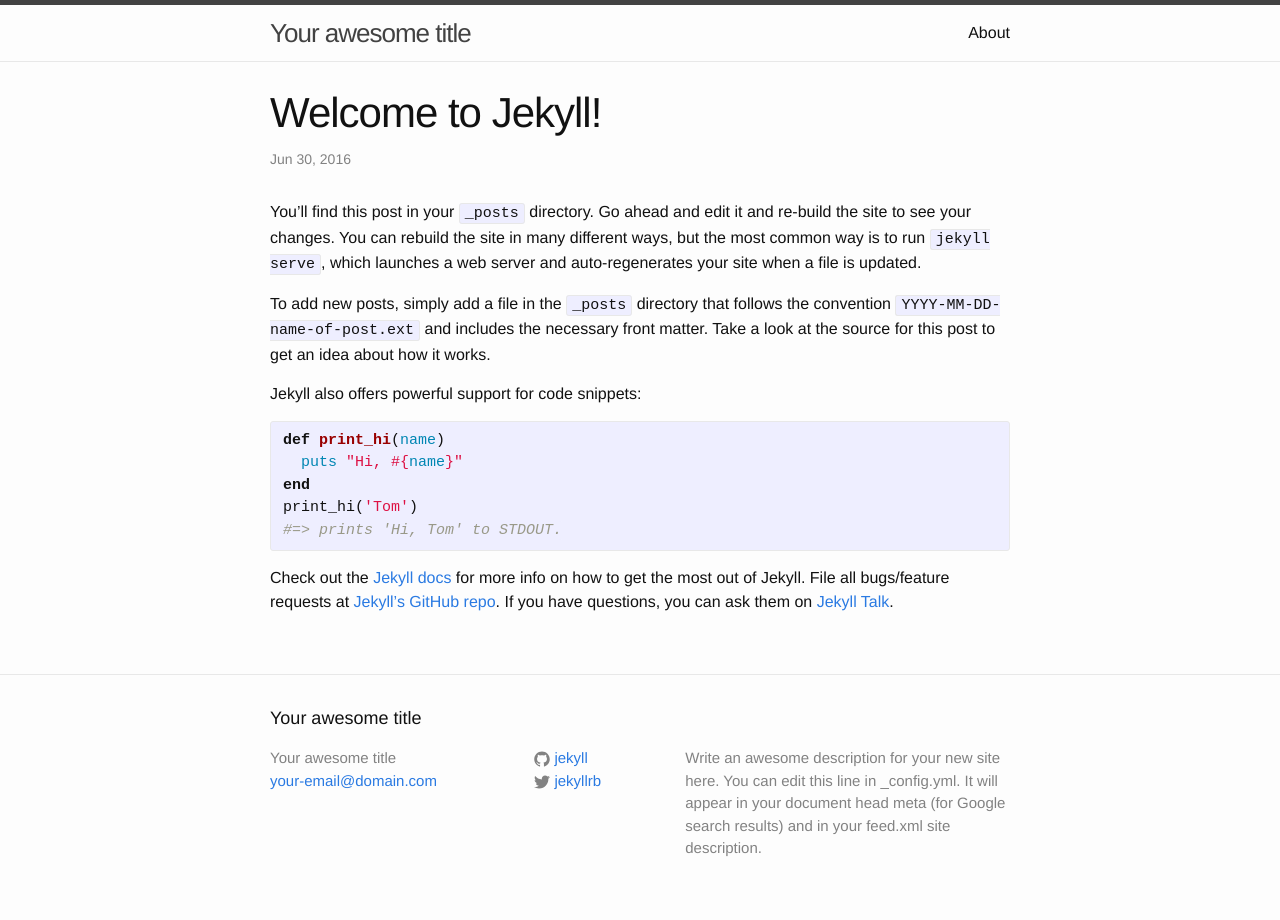
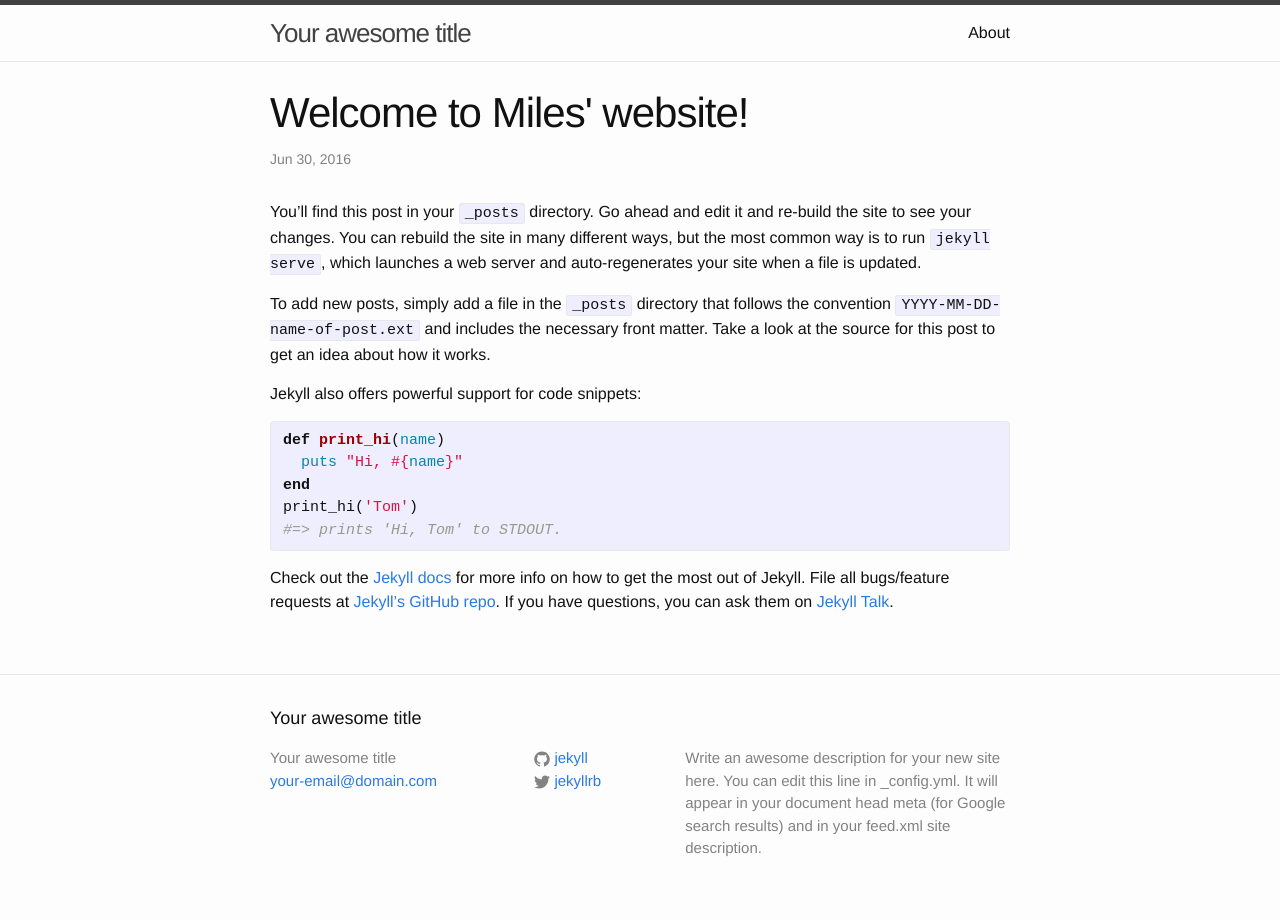
Before and after one commit to Danathor/Danathor.github.io, a Jekyll site: the page built from _posts/2016-06-30-welcome-to-jekyll.markdown, in a window 1280 px wide. Built offline with Jekyll 4.4.1, drawn with Linux system fonts in a browser that asks for light colours.

Commit message:
Update 2016-06-30-welcome-to-jekyll.markdown

```diff
--- a/_posts/2016-06-30-welcome-to-jekyll.markdown
+++ b/_posts/2016-06-30-welcome-to-jekyll.markdown
@@ -1,6 +1,6 @@
 ---
 layout: post
-title:  "Welcome to Jekyll!"
+title:  "Welcome to Miles' website!"
 date:   2016-06-30 08:07:46 -0400
 categories: jekyll update
 ---
```
